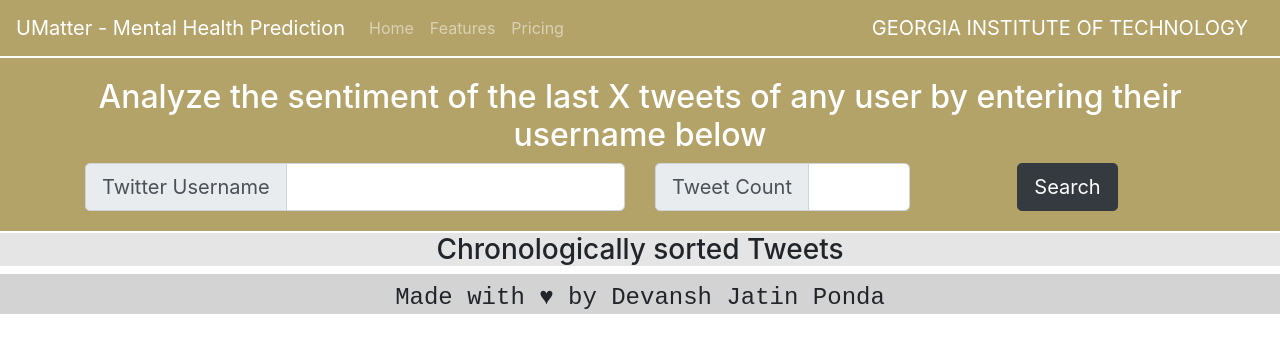
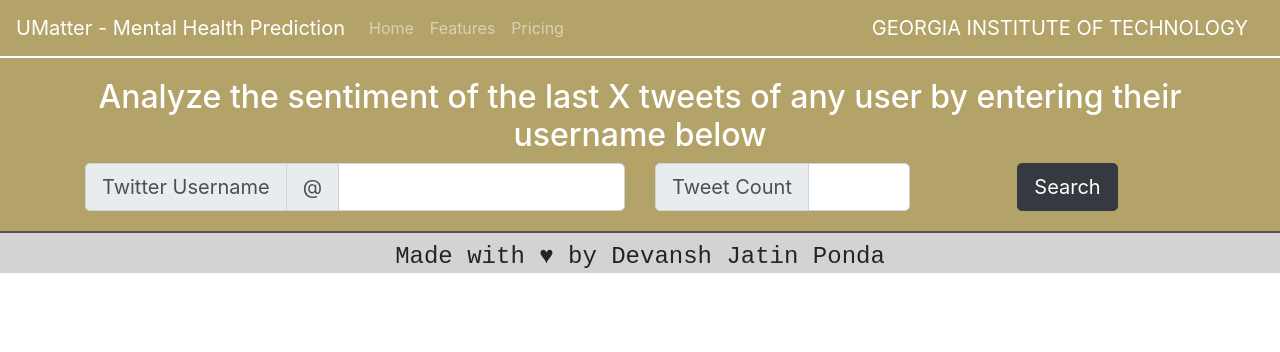
Before and after one commit to devansh2001/umatter-mental-health-prediction, a React (Create React App) app in the folder web/front-end/react-app/: page / in a window 1280 px wide. Shown: the top 352 px of the page. Built offline with nearby package versions, Linux system fonts and the light colour scheme.

Commit message:
UI improvement and null-checks

```diff
--- a/web/front-end/react-app/src/components/ApplicationManager.js
+++ b/web/front-end/react-app/src/components/ApplicationManager.js
@@ -25,7 +25,7 @@ class ApplicationManager extends Component {
 
     render() {
         return (
-            <div>
+            <div className={'full-app'}>
                 <NavBarComponent/>
                 <SearchByUsernameComponent updateCallback={this.updateData}/>
                 <PositivityPercentageComponent data={this.state.data}/>
--- a/web/front-end/react-app/src/components/PositivityPercentageComponent.js
+++ b/web/front-end/react-app/src/components/PositivityPercentageComponent.js
@@ -43,13 +43,14 @@ class PositivityPercentageComponent extends Component {
                     value: percentages['negative']
                 }
             ];
-            const colors = ['#ffc5c5', '#b1ffb1'];
+            const colors = ['#b1ffb1', '#ffc5c5'];
             // const colors = ['#EAAA00', '#004F9F'];
             console.log(this.props.data);
             console.log('pie');
             return (
                 <div className={'my-chart'}>
                     <h3>Statistics over last X tweets</h3>
+                    <br/>
                     <div className={'my-chart-offset'}>
 
                         <DonutChart
--- a/web/front-end/react-app/src/components/SearchByUsernameComponent.js
+++ b/web/front-end/react-app/src/components/SearchByUsernameComponent.js
@@ -49,6 +49,9 @@ class SearchByUsernameComponent extends Component {
                                 <InputGroup.Prepend>
                                     <InputGroup.Text id="inputGroup-sizing-lg">Twitter Username</InputGroup.Text>
                                 </InputGroup.Prepend>
+                                <InputGroup.Prepend>
+                                    <InputGroup.Text id="basic-addon1">@</InputGroup.Text>
+                                </InputGroup.Prepend>
                                 <FormControl onChange={this.handleUsernameChange} aria-label="Large" aria-describedby="inputGroup-sizing-sm" />
                             </InputGroup>
                         </Col>
--- a/web/front-end/react-app/src/components/TweetContainer.js
+++ b/web/front-end/react-app/src/components/TweetContainer.js
@@ -36,9 +36,12 @@ class TweetContainer extends Component {
     };
 
     render() {
+        if (this.state.data == null || this.state.data.length === 0) {
+            return (<div></div>);
+        }
         return (
             <div className={'tweet-container'}>
-                <h3>Chronologically sorted Tweets</h3>
+                <h3 className={'container-heading'}>Chronologically sorted Tweets</h3>
                 <Container>
                     {this.formatTweetCards()}
                 </Container>
--- a/web/front-end/react-app/src/index.css
+++ b/web/front-end/react-app/src/index.css
@@ -20,7 +20,7 @@ code {
   border-top: 2px white solid;
   padding: 20px;
   background-color: #B3A369;
-  border-bottom: 2px white solid;
+  border-bottom: 2px #545454 solid;
 }
 
 .info-text {
@@ -34,7 +34,8 @@ code {
 
 .tweet-container {
   text-align: center;
-    background-color: #E5E5E5;
+  background-color: #E5E5E5;
+  border-bottom: 2px #545454 solid;
 }
 
 .my-card {
@@ -61,3 +62,11 @@ code {
 .my-chart-offset {
   margin-left: 200px;
 }
+
+.container-heading {
+  padding: 20px;
+}
+
+.full-app {
+  height: 100vh;
+}
```
